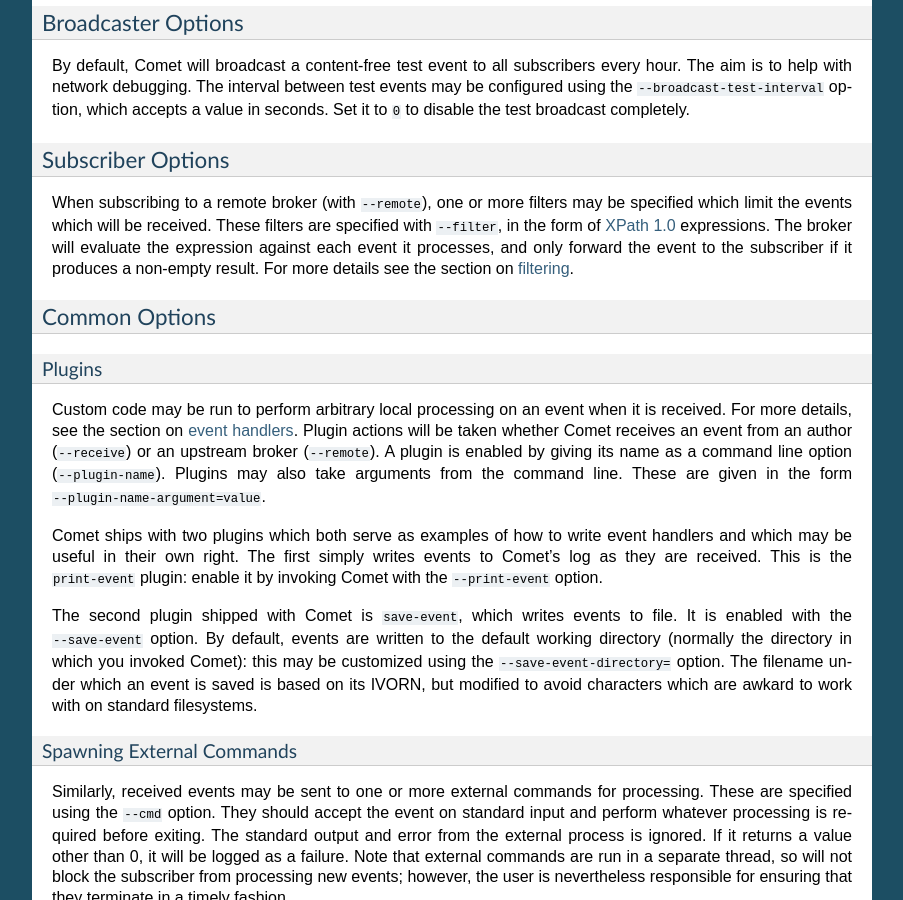
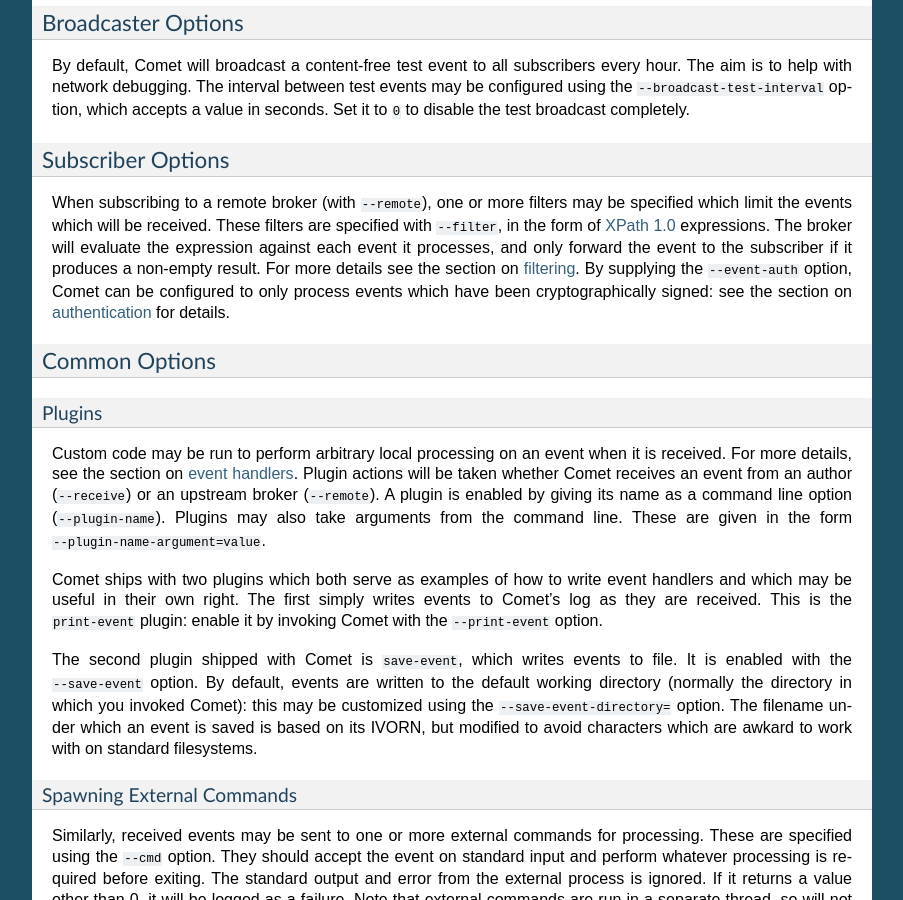
Before and after one commit to jdswinbank/Comet, a Sphinx documentation site: the page built from docs/usage/broker.rst, in a window 1280 px wide and 900 px high, scrolled down 2495 px. Shown: the whole window, without its empty margins (198-1101 px from the left). Built offline with Sphinx 7.4.7, drawn with Linux system fonts in a browser that asks for light colours.

Commit message:
Clarify docs

```diff
--- a/docs/usage/broker.rst
+++ b/docs/usage/broker.rst
@@ -148,7 +148,10 @@
 <http://www.w3.org/TR/xpath/>`_ expressions. The broker will evaluate the
 expression against each event it processes, and only forward the event to the
 subscriber if it produces a non-empty result. For more details see the section
-on :ref:`filtering <sec-filtering>`.
+on :ref:`filtering <sec-filtering>`. By supplying the ``--event-auth`` option,
+Comet can be configured to only process events which have been
+cryptographically signed: see the section on :ref:`authentication
+<sec-authentication>` for details.
 
 Common Options
 ++++++++++++++
```
